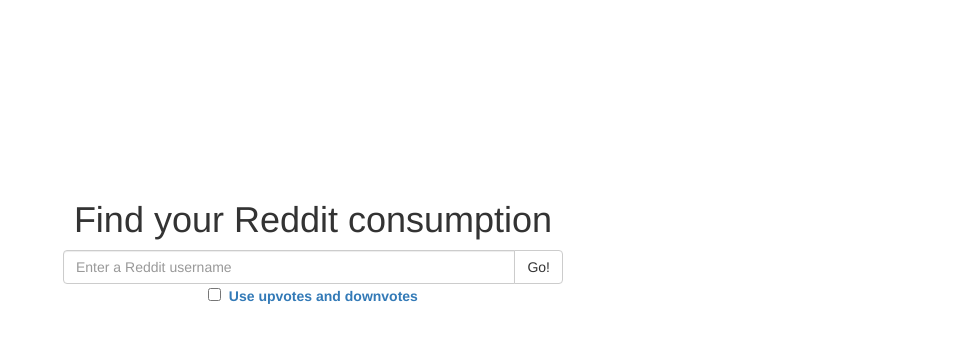
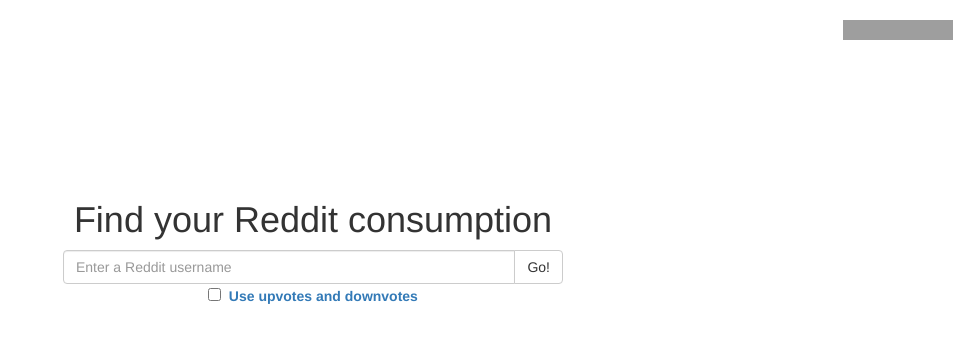
Before and after one commit to vinnyoodles/reddit-heatmap, a plain HTML site: page index.html in a window 1280 px wide. Shown: the whole page, without its empty margins (327-1280 px from the left). Drawn offline with nearby package versions, Linux system fonts and the light colour scheme; grey boxes are pictures that could not be loaded.

Commit message:
Add github star link

```diff
--- a/css/main.css
+++ b/css/main.css
@@ -112,3 +112,12 @@
     transform: rotate(360deg);
   }
 }
+
+.github-stars {
+  position: absolute;
+  right: 0;
+  top: 0;
+  margin-top: 20px;
+  width: 110px;
+  height: 20px;
+}
--- a/index.html
+++ b/index.html
@@ -22,6 +22,8 @@
     </script>
   </head>
   <body>
+    <iframe class="github-stars" src="https://ghbtns.com/github-btn.html?user=vinnyoodles&repo=reddit-heatmap&type=star&count=true" frameborder="0" scrolling="0"></iframe>
+
     <h1 class="text-center  custom-title">Find your Reddit consumption</h1>
     <form class="input-group  custom-input-group">
       <input type="text" class="js-user-field  form-control" name="user" placeholder="Enter a Reddit username">
```
